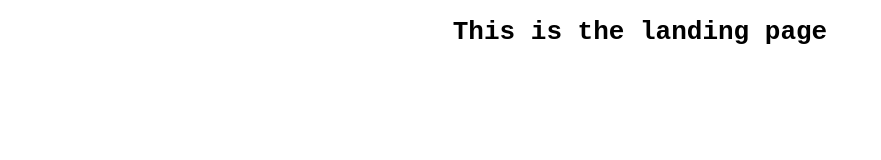
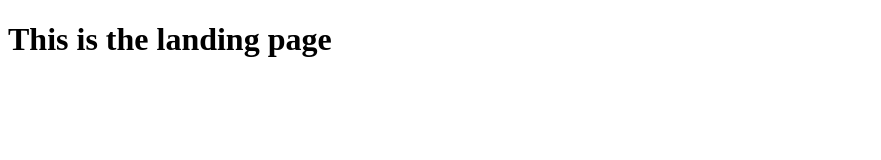
Before and after one commit to eperkins10/deployment-assigment, a website: page index.html in a window 1280 px wide. Shown: the whole page, without its empty margins (0-881 px from the left). Drawn offline with Linux system fonts and the light colour scheme.

Commit message:
added slash

```diff
--- a/index.html
+++ b/index.html
@@ -4,7 +4,7 @@
     <meta charset="UTF-8">
     <meta http-equiv="X-UA-Compatible" content="IE=edge">
     <meta name="viewport" content="width=device-width, initial-scale=1.0">
-    <link rel="stylesheet" href="styles.css">
+    <link rel="stylesheet" href="/css">
     <title>Document</title>
 </head>
 <body>
```
